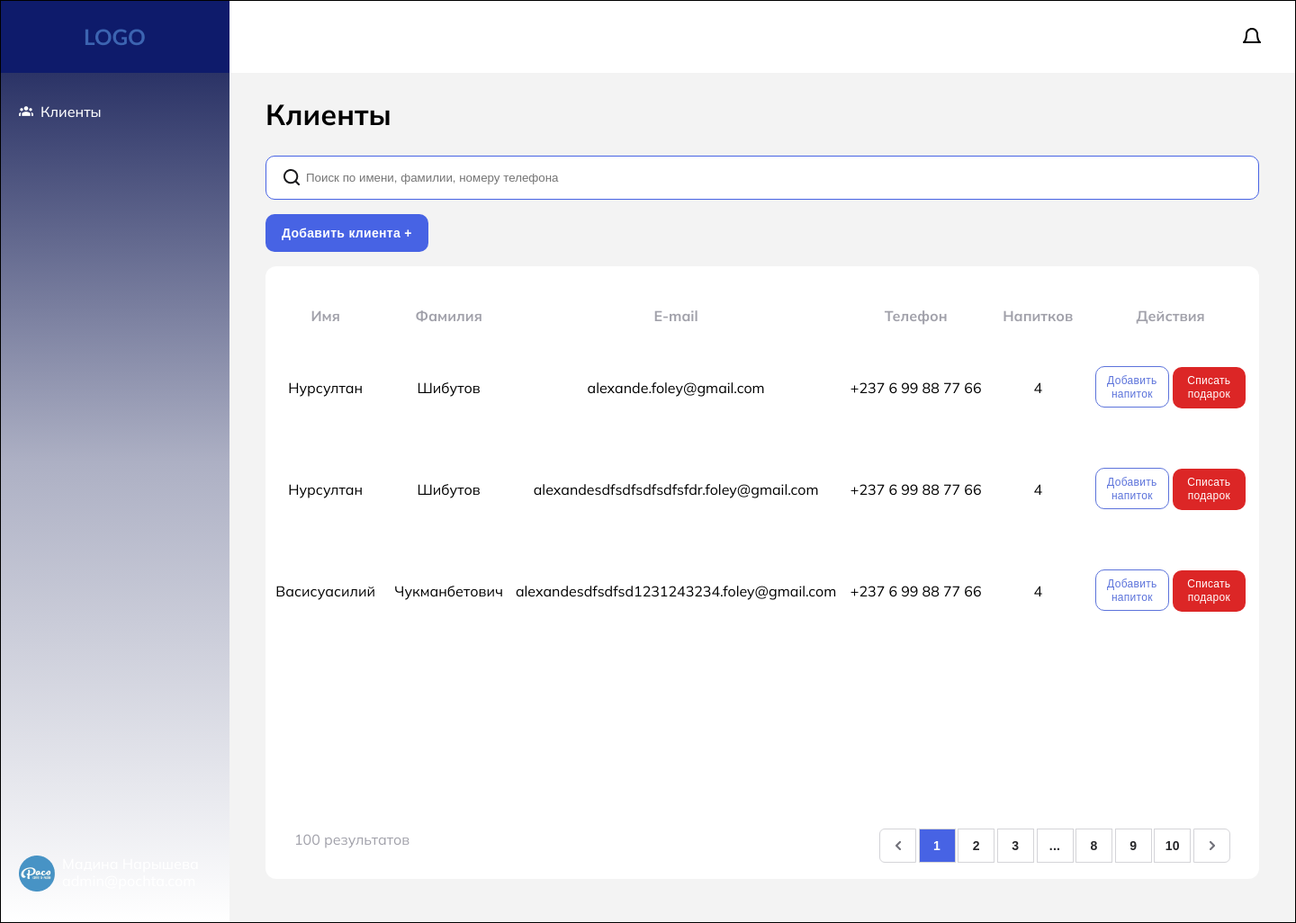
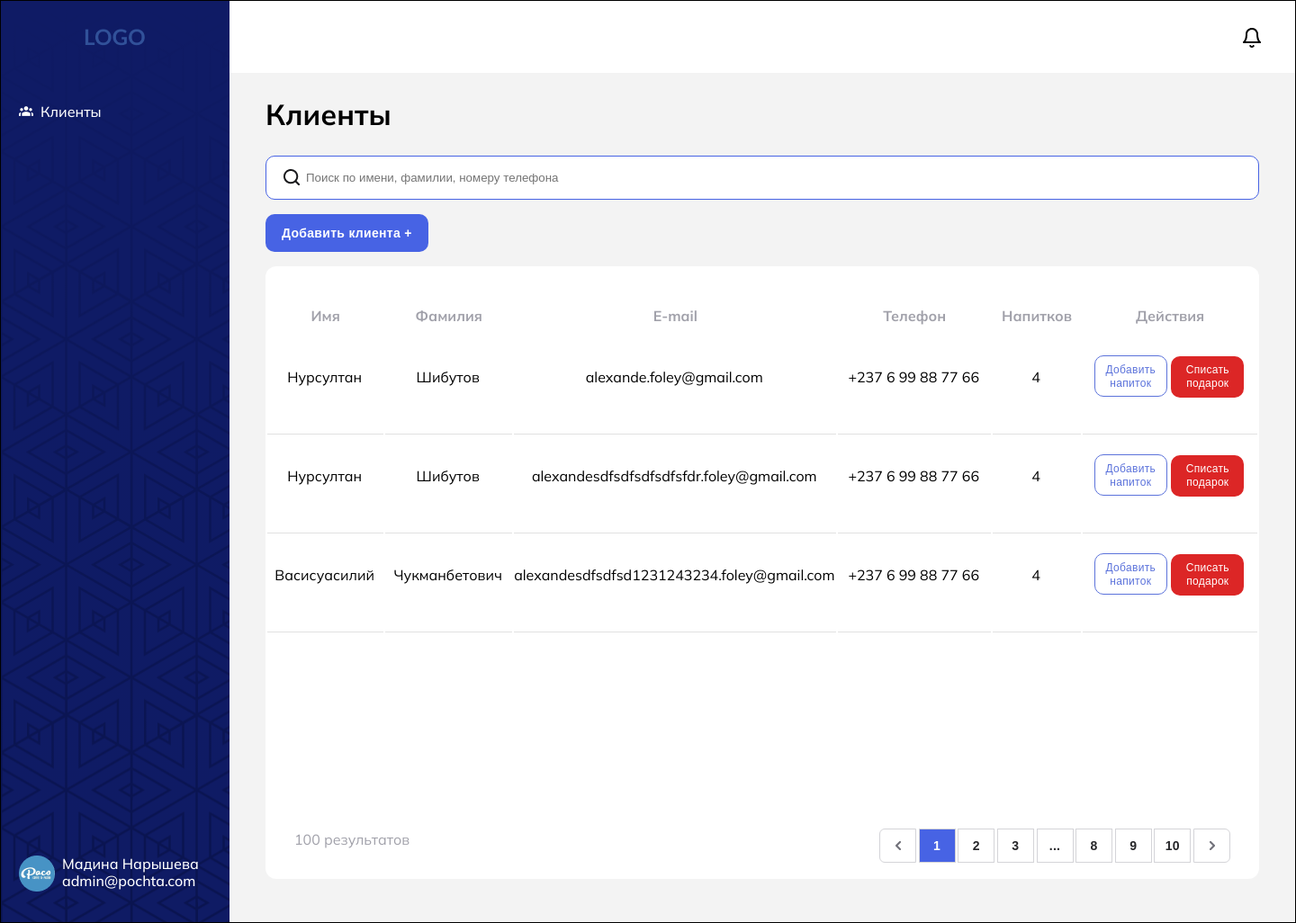
Before and after one commit to sauran-a/cafe-loyalty, a Flask app: template templates/cabinet.html in a window 1440 px wide. Shown: the whole page at 90% size. Run offline with Flask 2, Linux system fonts and the light colour scheme; the template is opened without the code that fills it, so the values that code supplies are empty; some web fonts are replaced.

Commit message:
bg image fixed

```diff
--- a/static/style.css
+++ b/static/style.css
@@ -275,14 +275,28 @@ nav {
 }
 
 .sidebar {
+  position: relative;
   height: 102.4rem;
   width: 25.6rem;
-  background: linear-gradient(
-    180deg,
-    #131c55,
-    rgba(19, 28, 85, 0.35),
-    rgba(19, 28, 85, 0)
-  );
+  background: #0e1b6b;
+}
+
+.sidebar::before {
+  content: "";
+  width: 100%;
+  height: 100%;
+  display: block;
+  position: absolute;
+  top: 0;
+  left: 0;
+  background-image: linear-gradient(
+      180deg,
+      #131c55,
+      rgba(19, 28, 85, 0.35),
+      rgba(19, 28, 85, 0)
+    ),
+    url("../static/images/Sidebar-bg.png");
+  opacity: 0.25;
 }
 
 .sidebar-top {
@@ -290,21 +304,15 @@ nav {
   display: flex;
   justify-content: center;
   align-items: center;
-  background: #0e1b6b;
 }
 
 .sidebar-low {
+  position: relative;
   height: 94.4rem;
   display: flex;
   flex-direction: column;
   justify-content: space-between;
-  /* background-image: linear-gradient(
-      180deg,
-      #131c55,
-      rgba(19, 28, 85, 0.35),
-      rgba(19, 28, 85, 0)
-    ),
-    url("../static/images/Sidebar-bg.png"); */
+  z-index: 100;
 }
 
 .sidebar-low__item {
@@ -434,9 +442,11 @@ th#longemail {
 }
 
 td {
-  padding: 3.2rem 0.2rem;
+  /* padding: 3.2rem 0.2rem; */
+  padding: 2rem 0.2rem 4rem 0;
   text-align: center;
   overflow-wrap: break-word;
+  border-bottom: 1px solid #e1e1e1;
 }
 
 .users-list__low-part {
```
Also changed, not shown: static/images/Bell.png.
